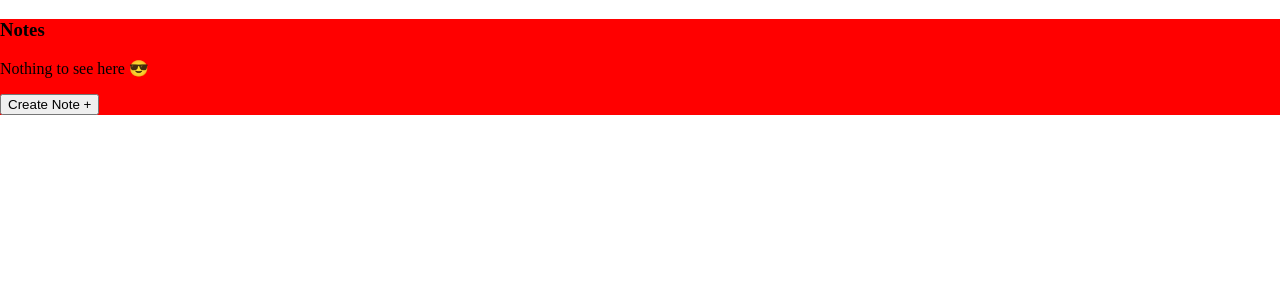
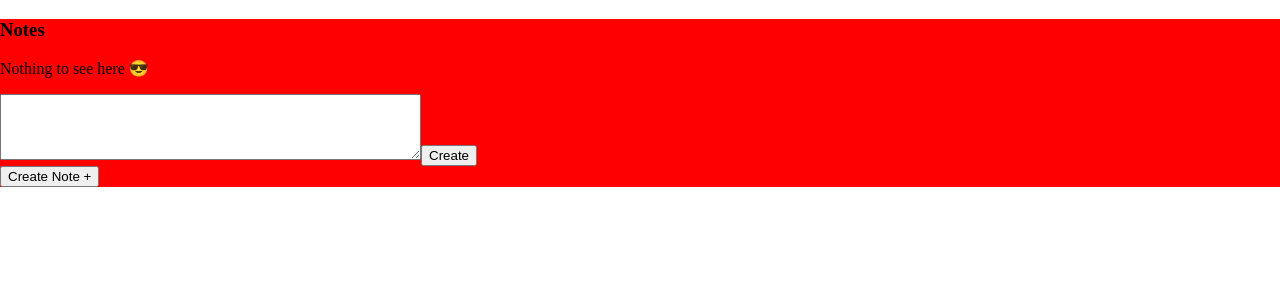
Before and after one commit to Pjaerr/Notebook, a React app: page / in a window 1280 px wide. Both pictures are taken after a click on the button "Create Note +". Shown: the top 300 px of the page. Built offline with nearby package versions, Linux system fonts and the light colour scheme.

Commit message:
Add note to notes component when button is pressed

```diff
--- a/src/components/CreateNote.js
+++ b/src/components/CreateNote.js
@@ -10,6 +10,9 @@ const CreateNote = (props) =>
             <div className={styles.createNote}>
                 <textarea rows="4" cols="50">
                 </textarea>
+                <button onClick={() => { props.addNote("Sample text") }}>
+                    Create
+                </button>
             </div>
         );
     }
--- a/src/components/Notes.js
+++ b/src/components/Notes.js
@@ -3,6 +3,7 @@ import React from 'react';
 import styles from './Notes.scss';
 
 import Note from './Note';
+import CreateNote from './CreateNote';
 
 class Notes extends React.Component
 {
@@ -12,6 +13,13 @@ class Notes extends React.Component
             notes: [],
             isCreatingNote: false
         };
+
+    addNote = (text) =>
+    {
+        let { notes } = this.state;
+        notes.push(text);
+        this.setState({ notes, isCreatingNote: false });
+    }
 
     renderNotes = () =>
     {
@@ -36,7 +44,7 @@ class Notes extends React.Component
                 </header>
                 {this.renderNotes()}
 
-
+                <CreateNote addNote={this.addNote} isVisible={this.state.isCreatingNote} />
 
                 <button onClick={() => { this.setState({ isCreatingNote: true }) }}>
                     Create Note +
```
